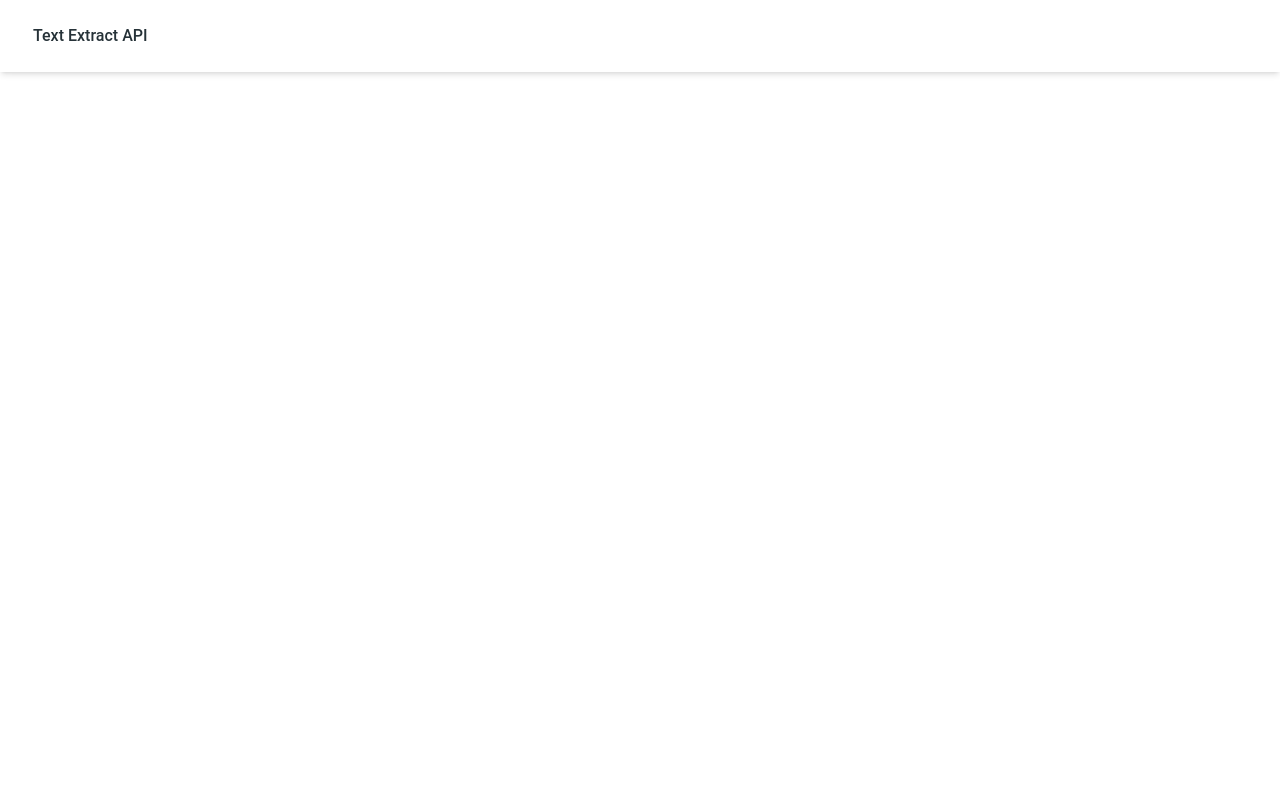
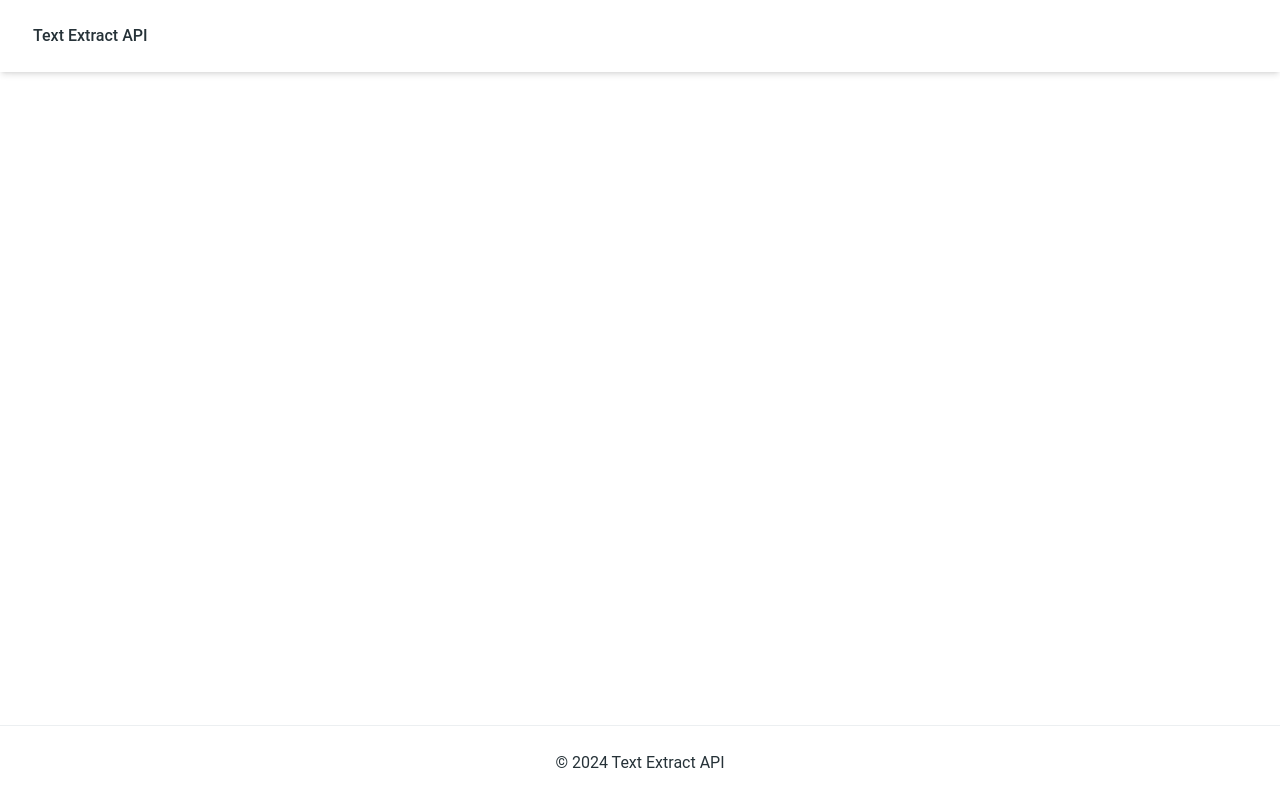
Before and after one commit to Alecfut07/text-extract-api, a React (Vite) app: page / in a window 1280 px wide. Built offline with nearby package versions, Linux system fonts and the light colour scheme.

Commit message:
feature/Add new component CustomFooter and display it on screen

```diff
--- a/src/Mockups/Mockup_v2/Mockup_v2.jsx
+++ b/src/Mockups/Mockup_v2/Mockup_v2.jsx
@@ -1,9 +1,11 @@
+import CustomFooter from "../../components/CustomFooter/CustomFooter";
 import CustomNavbar from "../../components/CustomNavbar/CustomNavbar";
 
 function Mockup_v2() {
   return (
-    <div>
+    <div className="min-h-screen relative">
       <CustomNavbar />
+      <CustomFooter />
     </div>
   );
 }
--- /dev/null
+++ b/src/components/CustomFooter/CustomFooter.jsx
@@ -0,0 +1,13 @@
+import { Typography } from "@material-tailwind/react";
+
+function CustomFooter() {
+  return (
+    <footer className="fixed bottom-0 left-0 w-full flex items-center justify-center border-t border-blue-gray-50 py-6 text-center bg-white">
+      <Typography color="blue-gray" className="font-normal">
+        &copy; 2024 Text Extract API
+      </Typography>
+    </footer>
+  );
+}
+
+export default CustomFooter;
--- /dev/null
+++ b/src/components/CustomFooter/index.jsx
@@ -0,0 +1,3 @@
+import CustomFooter from "./CustomFooter";
+
+export default CustomFooter;
```
